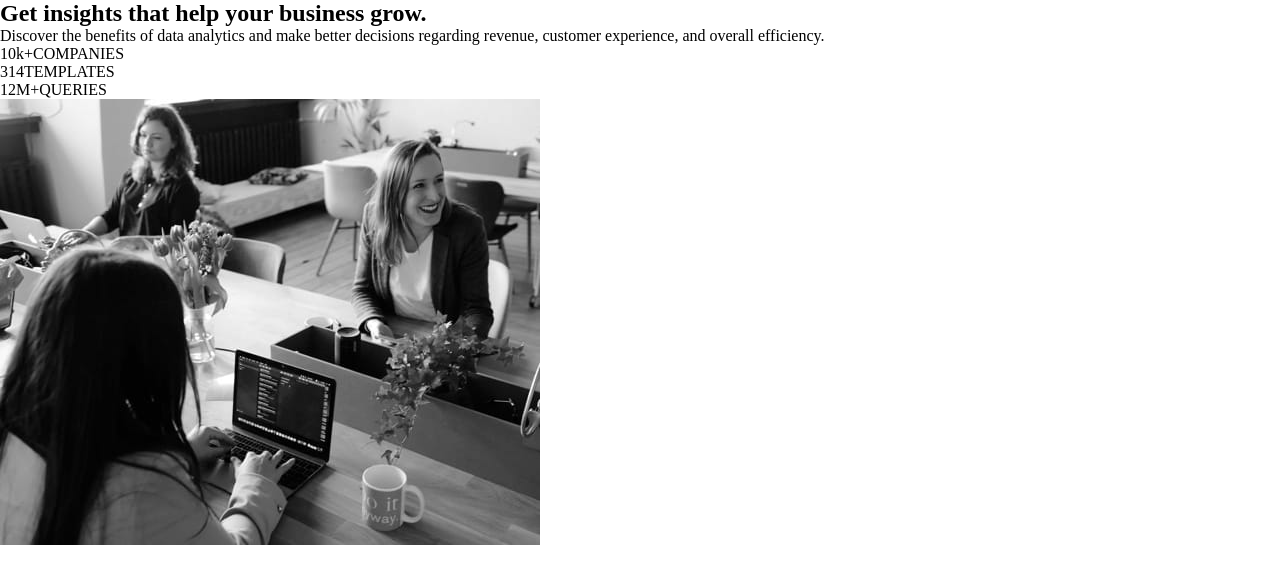
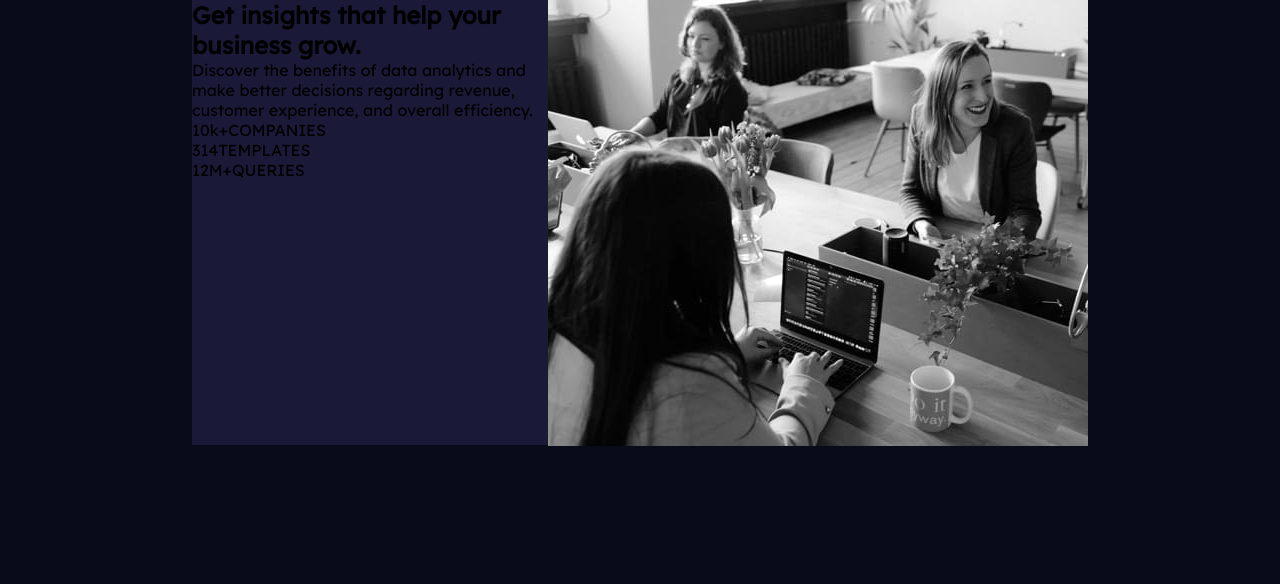
Before and after one commit to keilaviana/Frontend-Mentor, a plain HTML site: page stats-preview-card-component-main/index.html in a window 1280 px wide. Drawn offline with Linux system fonts and the light colour scheme.

Commit message:
add initial style

```diff
--- a/stats-preview-card-component-main/style.css
+++ b/stats-preview-card-component-main/style.css
@@ -1,4 +1,24 @@
+@import url('https://fonts.googleapis.com/css2?family=Inter:wght@400;700&family=Lexend+Deca&display=swap');
+
+
 *{
     margin: 0;
     padding: 0;
+    font-family: 'Lexend Deca', sans-serif;
 }
+
+body{
+    background-color: hsl(233, 47%, 7%);
+
+    display: flex;
+    justify-content: center;
+}
+
+.principalCard{
+    background-color: hsl(244, 38%, 16%);
+
+    display: flex;
+    max-width: 70%;
+    height: 445px;
+    justify-content: center;
+}
```
